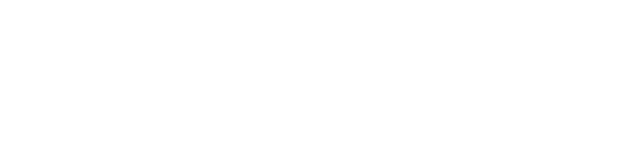
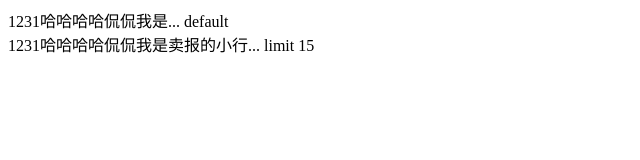
Before and after one commit to xiangming25/jquery_plugins, a website: page ellipsis/index.html in a window 1280 px wide. Shown: the whole page, without its empty margins (0-640 px from the left). Drawn offline with Linux system fonts and the light colour scheme.

Commit message:
modify ellisis index.html

```diff
--- a/ellipsis/index.html
+++ b/ellipsis/index.html
@@ -12,6 +12,11 @@
 			var str = '1231哈哈哈哈侃侃我是卖报的小行家';
 			var newStr = $.ellipsis(str);
 			console.log("newStr:   ",newStr);
+			$('body').append(newStr+"  default<br>");
+
+			newStr = $.ellipsis(str,15);
+			console.log("newStr:   ",newStr);
+			$('body').append(newStr+"  limit 15");
 		});
 	</script>
 </body>
```
